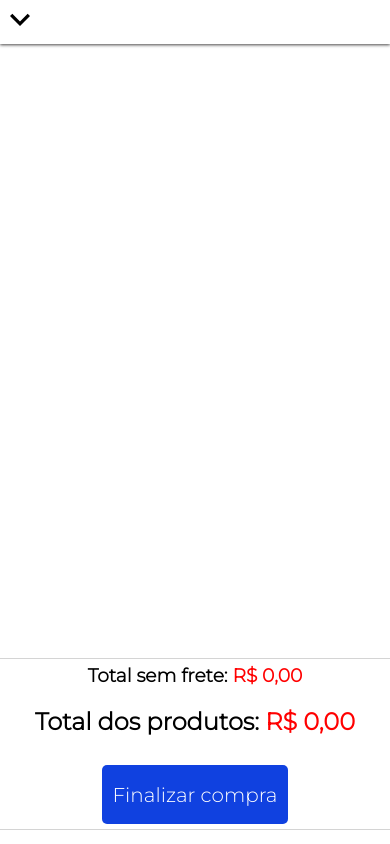
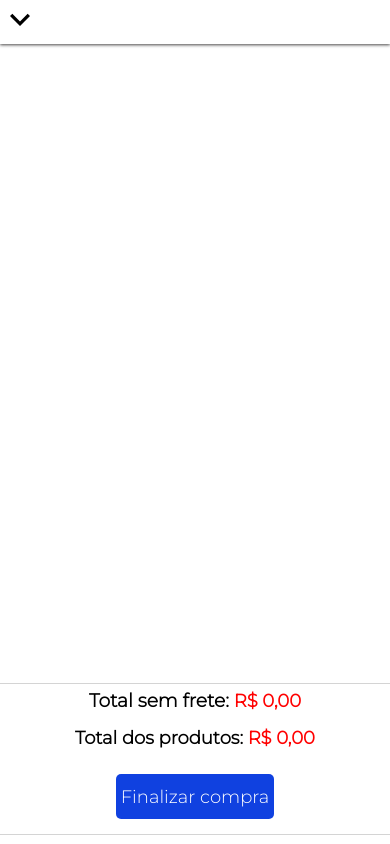
Before and after one commit to Braz99/Ecommerce, a React (Create React App) app: page / in a window 390 px wide. Both pictures are taken after a click on the item 352 px from the left and 35 px from the top of the page. Built offline with nearby package versions, Linux system fonts and the light colour scheme.

Commit message:
Torna o total price responsivo

```diff
--- a/src/styles/components/cartMain-s.css
+++ b/src/styles/components/cartMain-s.css
@@ -46,10 +46,11 @@
 .cart-game {
   width: 70%;
   max-width: 350px;
+  max-height: 500px;
   display: flex;
   flex-wrap: wrap;
   justify-content: center;
-  margin-bottom: 30px;
+  margin: 0px 30px 30px 0px;
   border-radius: 10px;
   box-shadow: 0px 0px 2px;
 }
@@ -125,6 +126,9 @@
   .cart-section {
     width: 80%;
   }
+  .cart-game {
+    margin: 0px 0px 30px 0px;
+  }
 }
 
 @media (max-width: 450px) {
@@ -133,7 +137,7 @@
   }
 
   .cart-s {
-    height: calc(100vh - 235px);
+    height: calc(100vh - 210px);
     margin: 0px;
   }
 
@@ -180,6 +184,6 @@
 
 @media (max-height: 670px) {
   .cart-s {
-    height: calc(100vh - 227px);
+    height: calc(100vh - 195px);
   }
 }
--- a/src/styles/components/totalPrice.css
+++ b/src/styles/components/totalPrice.css
@@ -6,7 +6,7 @@
   width: 100%;
   box-shadow: 0px 0px 1px;
   margin-top: 1px;
-  height: 170px;
+  height: 150px;
 }
 
 .total,
@@ -32,6 +32,24 @@
   cursor: pointer;
 }
 
+@media (max-width: 750px) {
+  .total-price h2,
+  .total-pricee h3 {
+    font-size: 18px;
+  }
+
+  .total,
+  .subtotal {
+    font-size: 18px;
+  }
+
+  .total-button {
+    font-size: 18px;
+    height: 45px;
+    padding: 5px;
+  }
+}
+
 @media (max-width: 450px) {
   .total-price {
     padding: 5px;
```
